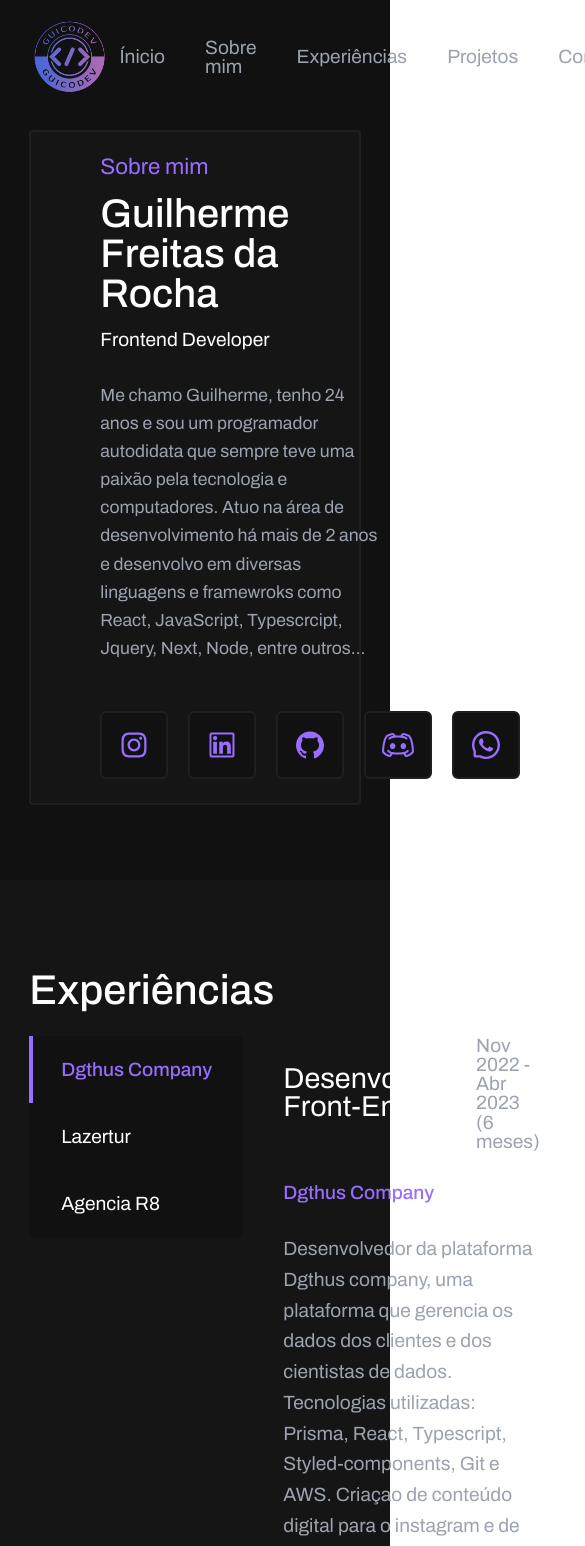
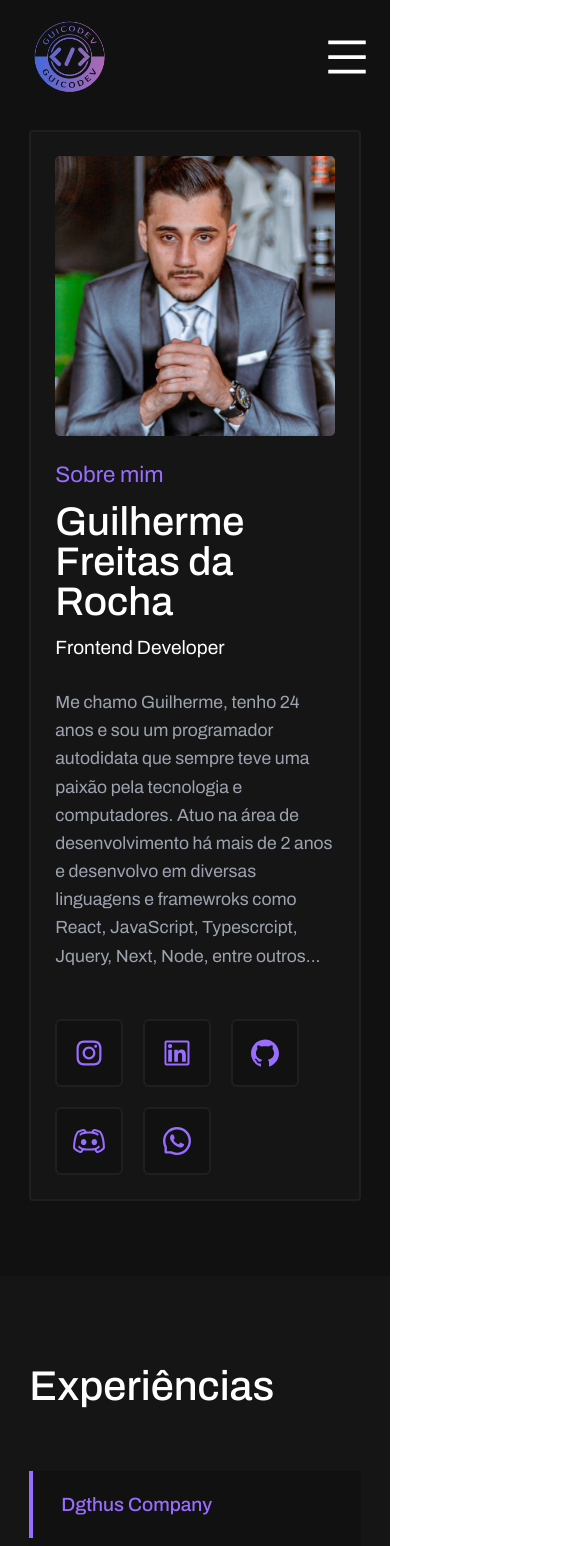
Before and after one commit to GuilhermeFRocha/Portfolio, a React (Vite) app: page / in a window 390 px wide. Shown: the top 1546 px of the page, 585 px wide, since content can reach past the window. Built offline with nearby package versions, Linux system fonts and the light colour scheme.

Commit message:
add  menu mobile

```diff
--- a/src/App.tsx
+++ b/src/App.tsx
@@ -1,4 +1,4 @@
-import { useState } from "react";
+import { SetStateAction, useState } from "react";
 
 import { MyCarousel } from "./components/Carousel";
 
@@ -8,10 +8,11 @@ import {
   AiOutlineGithub,
   AiOutlineWhatsApp,
   AiOutlineHtml5,
+  AiOutlineMenu,
 } from "react-icons/ai";
 import { IoLogoCss3, IoLogoJavascript, IoLogoSass } from "react-icons/io";
 import { TbBrandNextjs } from "react-icons/tb";
-import { FaReact, FaNodeJs } from "react-icons/fa";
+import { FaReact, FaNodeJs, FaTimes } from "react-icons/fa";
 import {
   SiStorybook,
   SiStyledcomponents,
@@ -43,18 +44,20 @@ import {
   Header,
   ImgPerfil,
   InfoBoxExperience,
+  MenuButton,
+  MenuItem,
+  MenuList,
+  MobileMenu,
   NavBar,
   SocialMedia,
 } from "./styles";
 
-interface ItemsProps {
-  name: string;
-  title: string;
-  duration: string;
-  description: string;
-}
+function App() {
+  const [isOpen, setIsOpen] = useState(false);
 
-function App() {
+  const toggleMenu = () => {
+    setIsOpen(!isOpen);
+  };
   const [activeIndex, setActiveIndex] = useState(0);
   const [desc, setDesc] = useState(
     "Passe o cursor do mouse no card para ler..."
@@ -134,7 +137,7 @@ function App() {
     },
   ];
 
-  function handleClick(item: ItemsProps | any) {
+  function handleClick(item: SetStateAction<number>) {
     setActiveIndex(item);
   }
 
@@ -151,26 +154,64 @@ function App() {
           <img src={Logo} alt="Logo header" width={100} />
           <NavBar>
             <li>
-              <a href=""> Ínicio</a>
+              <a href="#about">Inicio</a>
             </li>
             <li>
-              <a href=""> Sobre mim</a>
+              <a href="#experience"> Experiências</a>
             </li>
             <li>
-              <a href=""> Experiências</a>
+              <a href="#project"> Projetos</a>
             </li>
             <li>
-              <a href=""> Projetos</a>
-            </li>
-            <li>
-              <a href=""> Conhecimentos</a>
+              <a href="#learning"> Conhecimentos</a>
             </li>
           </NavBar>
+
+          <MobileMenu>
+            <MenuButton onClick={toggleMenu}>
+              {isOpen ? (
+                <FaTimes color="white" size="48px" />
+              ) : (
+                <AiOutlineMenu color="white" size="48px" />
+              )}
+            </MenuButton>
+          </MobileMenu>
         </ContainerHeader>
+        {isOpen && (
+          <MenuList isOpen={isOpen}>
+            <MenuItem
+              onClick={() => {
+                setIsOpen(false);
+              }}
+            >
+              <a href="#about">Inicio</a>
+            </MenuItem>
+            <MenuItem
+              onClick={() => {
+                setIsOpen(false);
+              }}
+            >
+              <a href="#experience">Experiências</a>
+            </MenuItem>
+            <MenuItem
+              onClick={() => {
+                setIsOpen(false);
+              }}
+            >
+              <a href="#project">Projetos</a>
+            </MenuItem>
+            <MenuItem
+              onClick={() => {
+                setIsOpen(false);
+              }}
+            >
+              <a href="#learning"> Conhecimentos</a>
+            </MenuItem>
+          </MenuList>
+        )}
       </Header>
-
       <main>
-        <ContainerAbout>
+        <ContainerAbout id="about">
           <ContentAbout>
             <ImgPerfil>
               <img src={Perfil} alt="perfil" />
@@ -214,7 +255,7 @@ function App() {
             </DescAbout>
           </ContentAbout>
         </ContainerAbout>
-        <ContainerExperience>
+        <ContainerExperience id="experience">
           <ContentExperience>
             <h2>Experiências</h2>
 
@@ -242,14 +283,14 @@ function App() {
           </ContentExperience>
         </ContainerExperience>
 
-        <ContainerProject>
+        <ContainerProject id="project">
           <ContentProject>
             <h2>Projetos</h2>
             <MyCarousel />
           </ContentProject>
         </ContainerProject>
 
-        <ContainerLearning>
+        <ContainerLearning id="learning">
           <ContentLearning>
             <DescLearning>
               <h2>Conhecimentos</h2>
@@ -275,7 +316,6 @@ function App() {
           </ContentLearning>
         </ContainerLearning>
       </main>
-
       <Footer>
         <div>
           <p>
--- a/src/styles.ts
+++ b/src/styles.ts
@@ -3,6 +3,10 @@ import { styled } from "styled-components";
 interface LinkCarouselProps
   extends React.AnchorHTMLAttributes<HTMLAnchorElement> {
   novaCor: string;
+}
+
+interface MenuListProps {
+  isOpen: boolean;
 }
 
 export const Header = styled.header`
@@ -26,6 +30,9 @@ export const NavBar = styled.ul`
   display: flex;
   align-items: center;
   gap: 40px;
+  @media (max-width: 425px) {
+    display: none;
+  }
 
   a {
     font-size: 1.2rem;
@@ -75,11 +82,20 @@ export const ContentAbout = styled.div`
   margin: 0 auto;
   justify-content: space-between;
   gap: 45px;
+
+  @media (max-width: 768px) {
+    display: block;
+  }
 `;
 
 export const ImgPerfil = styled.div`
   width: 90%;
+  @media (max-width: 768px) {
+    width: 100%;
 
+    padding-bottom: 25px;
+    margin: 0 auto;
+  }
   img {
     width: 100%;
     border-radius: 5px;
@@ -120,6 +136,7 @@ export const DescAbout = styled.div`
 export const SocialMedia = styled.ul`
   display: flex;
   gap: 20px;
+  flex-wrap: wrap;
 
   a {
     background-color: #111;
@@ -154,12 +171,18 @@ export const ContentExperience = styled.div`
 export const DescExperience = styled.div`
   display: flex;
   gap: 40px;
+
+  @media (max-width: 425px) {
+    display: block;
+  }
 `;
 
 export const CompanyExperience = styled.ul`
   background-color: #111;
   height: max-content;
-
+  @media (max-width: 425px) {
+    margin: 40px 0;
+  }
   li {
     font-size: 1.2rem;
     font-weight: 400;
@@ -190,11 +213,17 @@ export const InfoBoxExperience = styled.div`
     display: flex;
     justify-content: space-between;
     align-items: center;
+    @media (max-width: 425px) {
+      display: block;
+    }
 
     h4 {
       font-size: 1.8rem;
       font-weight: 400;
       color: #fff;
+      @media (max-width: 425px) {
+        padding-bottom: 32px;
+      }
     }
   }
   h5 {
@@ -253,6 +282,11 @@ export const CardCarousel = styled.div`
   padding: 32px;
   border: 2px solid;
   max-width: 350px;
+  min-height: 314px;
+
+  @media (max-width: 1024px) {
+    min-height: 314px;
+  }
 
   h3 {
     color: #fff;
@@ -307,16 +341,36 @@ export const ContentLearning = styled.div`
   display: flex;
   justify-content: space-between;
   padding: 8px;
+
+  @media (max-width: 1024px) {
+    display: block;
+  }
 `;
 
 export const DescLearning = styled.div`
   width: 50%;
+  @media (max-width: 1024px) {
+    margin: 0 auto;
+  }
+
+  @media (max-width: 425px) {
+    width: 85%;
+  }
 
   h2 {
     margin-bottom: 32px;
     color: #fff;
     font-size: 2.6rem;
     font-weight: 500;
+
+    @media (max-width: 1024px) {
+      text-align: center;
+    }
+
+    @media (max-width: 425px) {
+      /* font-size: 1.6rem; */
+      text-align: inherit;
+    }
   }
 
   p {
@@ -324,6 +378,11 @@ export const DescLearning = styled.div`
     line-height: 2rem;
     color: #9ca3af;
     font-size: 1.2rem;
+
+    @media (max-width: 1024px) {
+      padding-bottom: 30px;
+      text-align: center;
+    }
   }
 `;
 
@@ -335,11 +394,23 @@ export const CardsLearning = styled.div`
   display: grid;
   grid-template-columns: 1fr 1fr 1fr 1fr;
 
+  @media (max-width: 1024px) {
+    margin: 0 auto;
+    grid-template-columns: 1fr 1fr 1fr;
+  }
+
+  @media (max-width: 768px) {
+    width: 85%;
+    grid-template-columns: 1fr 1fr;
+  }
+
   article {
     padding: 30px;
     border: 1px solid #444343;
     background-color: #1f1f1f;
     border-radius: 4px;
+    text-align: center;
+
     :hover {
       border: none;
     }
@@ -379,3 +450,49 @@ export const Footer = styled.footer`
     }
   }
 `;
+
+export const MobileMenu = styled.nav`
+  display: none;
+
+  @media (max-width: 425px) {
+    display: block;
+  }
+`;
+
+export const MenuButton = styled.button`
+  display: none;
+
+  @media (max-width: 425px) {
+    display: block;
+    background-color: transparent;
+    border: none;
+    padding: 0;
+    cursor: pointer;
+  }
+`;
+
+export const MenuList = styled.ul<MenuListProps>`
+  list-style: none;
+  padding: 0;
+  margin: 0;
+  padding-top: 96px;
+  text-align: center;
+  background-color: #151515;
+  transition: 0.2s;
+  height: 100vh;
+
+  @media (max-width: 425px) {
+    display: ${({ isOpen }: any) => (isOpen ? "block" : "none")};
+  }
+`;
+
+export const MenuItem = styled.li`
+  a {
+    font-size: 1.6rem;
+    color: #9ca3af;
+  }
+
+  @media (max-width: 425px) {
+    margin-bottom: 48px;
+  }
+`;
```
Also changed, not shown: package.json (+6 -2 lines), 1 other file (tests, documents, lock files or other folders).
